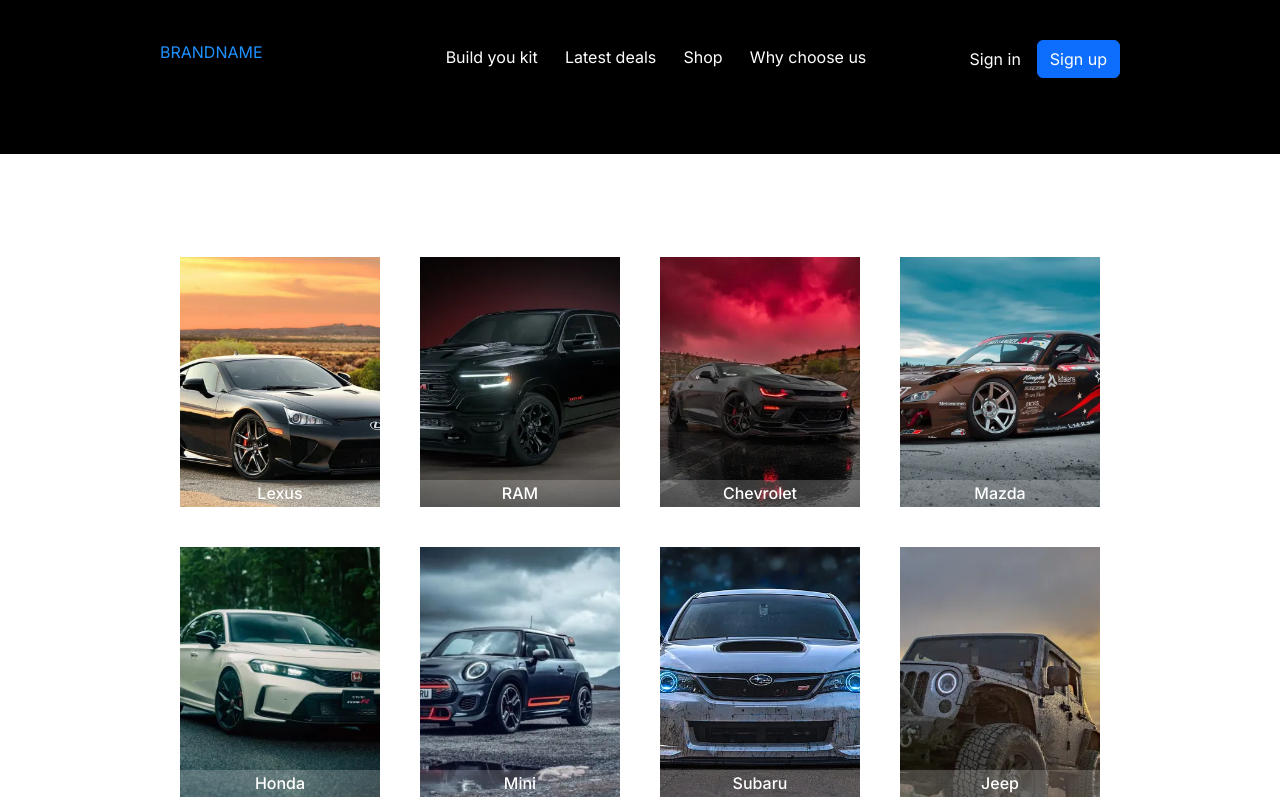
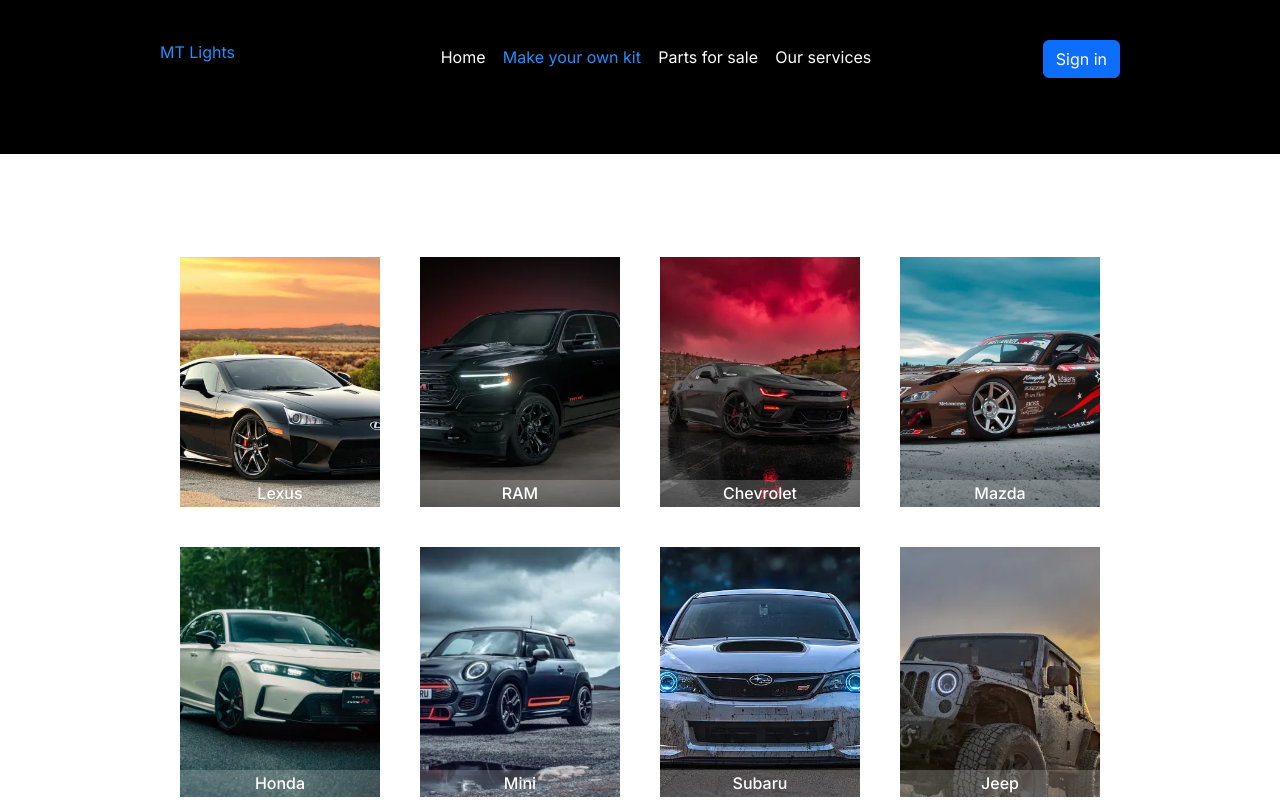
Before and after one commit to kennataddese6/threecars, a Next.js app: page /kit in a window 1280 px wide. Shown: the top 800 px of the page. Built offline with nearby package versions, Linux system fonts and the light colour scheme.

Commit message:
add header to the make your own kit

```diff
--- a/app/kit/page.tsx
+++ b/app/kit/page.tsx
@@ -14,10 +14,26 @@
 import Car11 from "@/assets/Car11.webp";
 export default function Car() {
   const headerListItems = [
-    "Build you kit",
-    "Latest deals",
-    "Shop",
-    "Why choose us",
+    {
+      name: "Home",
+      active: false,
+      des: "/",
+    },
+    {
+      name: "Make your own kit",
+      active: true,
+      des: "/kit",
+    },
+    {
+      name: "Parts for sale",
+      active: false,
+      des: "/",
+    },
+    {
+      name: "Our services",
+      active: false,
+      des: "/",
+    },
   ];
   const carList = [
     {
@@ -140,17 +156,23 @@
       {/* Header */}
       <div className="headerContainer col-lg-12">
         <div className="headerSubContainer col-lg-11 col-xl-9">
-          <div className="logoContainer col-lg-3">BRANDNAME</div>
-          <ul className="headerList col-lg-6">
+          <div className="logoContainer col-lg-3">MT Lights</div>
+          <ul className="headerList col-lg-8 col-xl-6">
             {headerListItems.map((item, index) => (
-              <li key={index} className="headerItem">
-                {item}
+              <li
+                key={index}
+                className={
+                  item.active ? `headerItemActive headerItem` : ` headerItem`
+                }
+                onClick={() => router.push(item.des)}
+              >
+                {item.name}
               </li>
             ))}
           </ul>
           <div className="rightheader col-xl-3">
-            <button className="signinbtn">Sign in</button>
-            <button className="btn btn-primary">Sign up</button>
+            {/* <button className="signinbtn">Sign in</button> */}
+            <button className="btn btn-primary">Sign in</button>
           </div>
         </div>
       </div>
```
